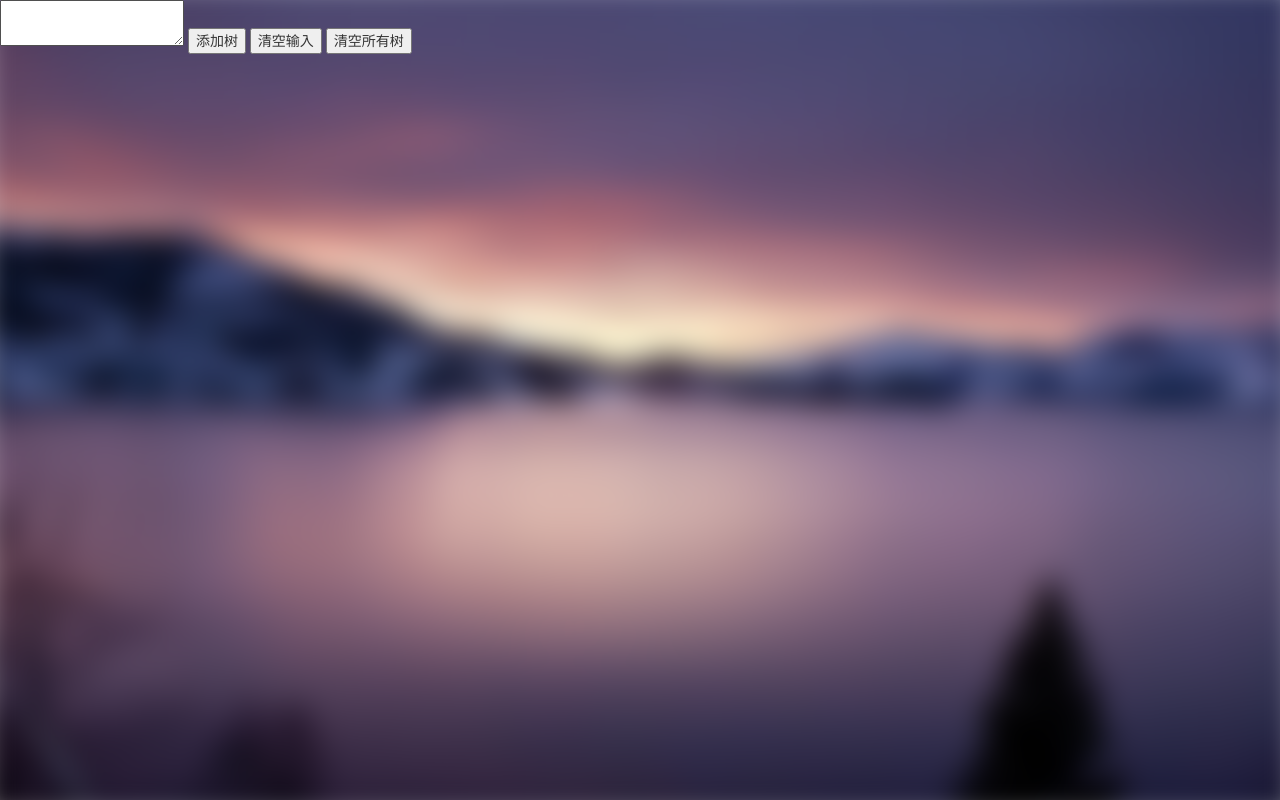
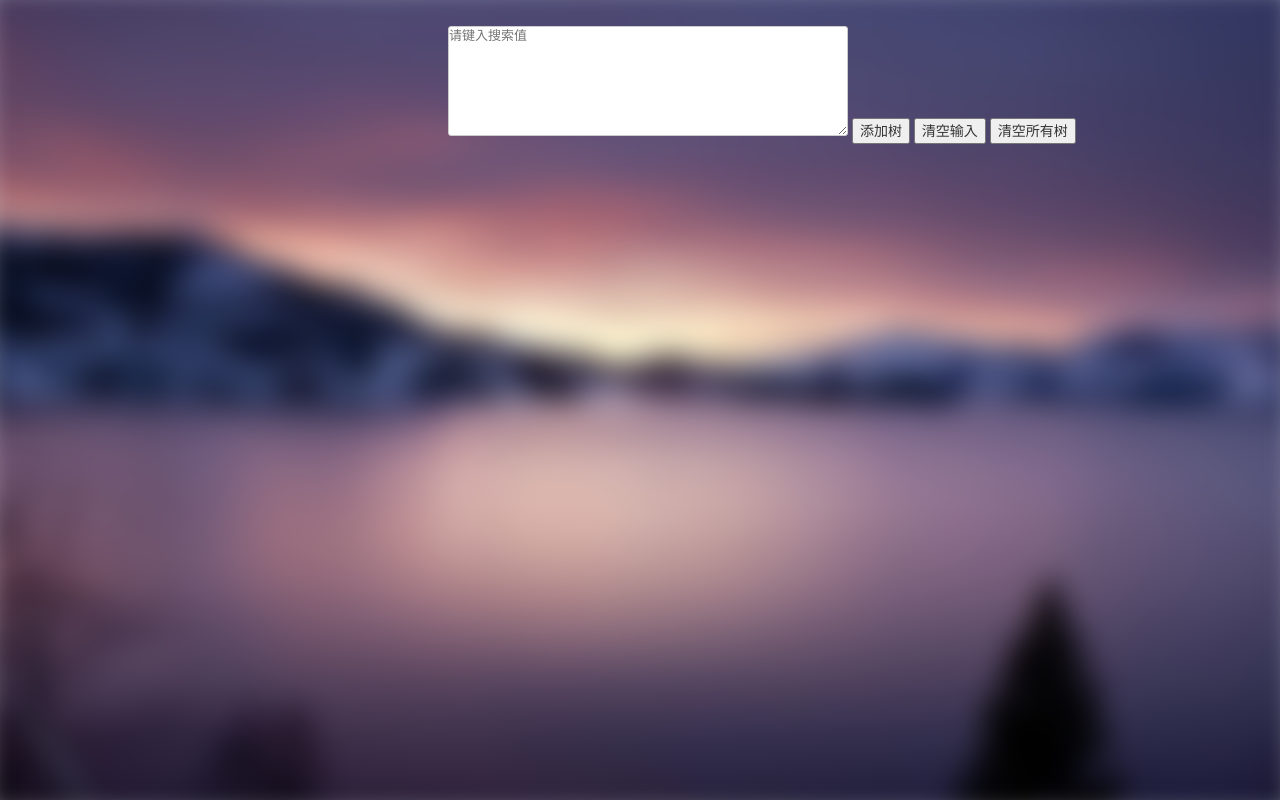
Before and after one commit to AbtdQ/031802419-031802422, a plain HTML site: page web/index.html in a window 1280 px wide. Drawn offline with Linux system fonts and the light colour scheme.

Commit message:
文本框修改

```diff
--- a/web/css/mystyle.css
+++ b/web/css/mystyle.css
@@ -16,3 +16,15 @@
 [class*="list-group-item"]{
     background-color:rgba(0,0,0,0) !important;
 }
+
+#text{
+    outline-style: none ;
+    border: 1px solid #ccc;
+    border-radius: 3px;
+    padding: 0px 0px;
+    height: 110px;
+    font-size: 13px;
+    font-family: "Microsoft soft";
+    margin-top: 2%;
+    margin-left: 35%; width: 400px;
+}
--- a/web/index.html
+++ b/web/index.html
@@ -10,7 +10,7 @@
 
 <body>
     <div class="bg"></div>
-    <textarea id="text"></textarea>
+    <textarea id="text" placeholder="请键入搜索值"></textarea>
     <button type="button" onclick="addForest('text', 'tree')">添加树</button>
     <button type="button" onclick="clearInput('text')">清空输入</button>
     <button type="button" onclick="clearForest()">清空所有树</button>
```
